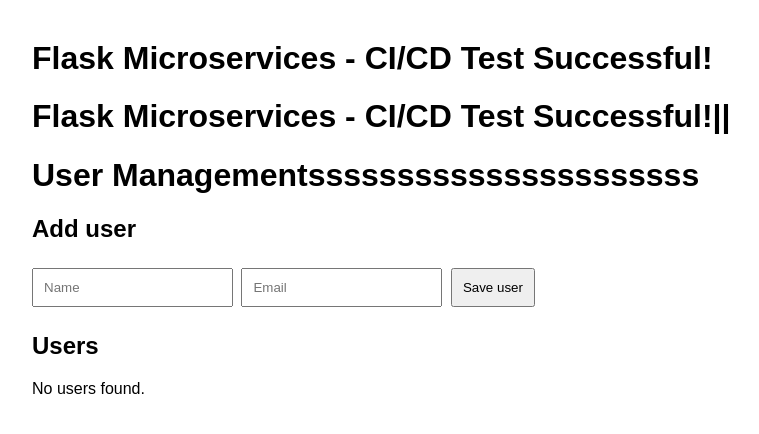
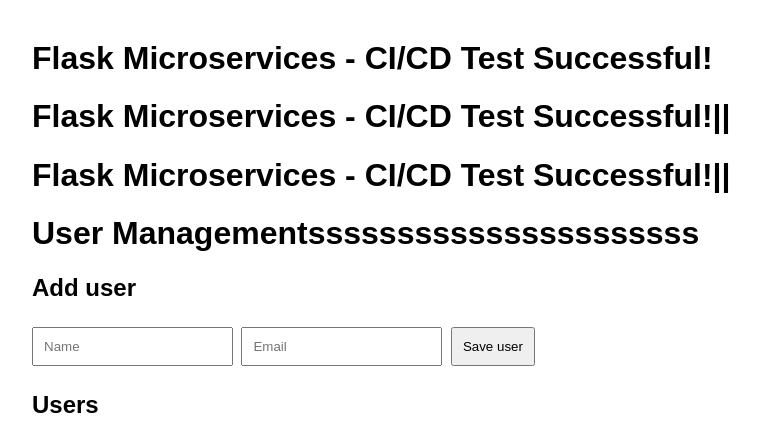
Before and after one commit to singhprashant298/flask-microservice, a Flask app: page / in a window 1280 px wide. Shown: the top 434 px of the page, without its empty margins (183-942 px from the left). Run offline with Flask 3, Linux system fonts and the light colour scheme; data that the repository does not hold is empty.

Commit message:
Test automatic CI/CD deployment

```diff
--- a/frontend/templates/index.html
+++ b/frontend/templates/index.html
@@ -13,6 +13,7 @@
 </head>
 <body>
   <h1>Flask Microservices - CI/CD Test Successful!</h1>
+  <h1>Flask Microservices - CI/CD Test Successful!||</h1>
   <h1>Flask Microservices - CI/CD Test Successful!||</h1>
   <h1>User Managementssssssssssssssssssssss</h1>
   {% with messages = get_flashed_messages() %}
```
